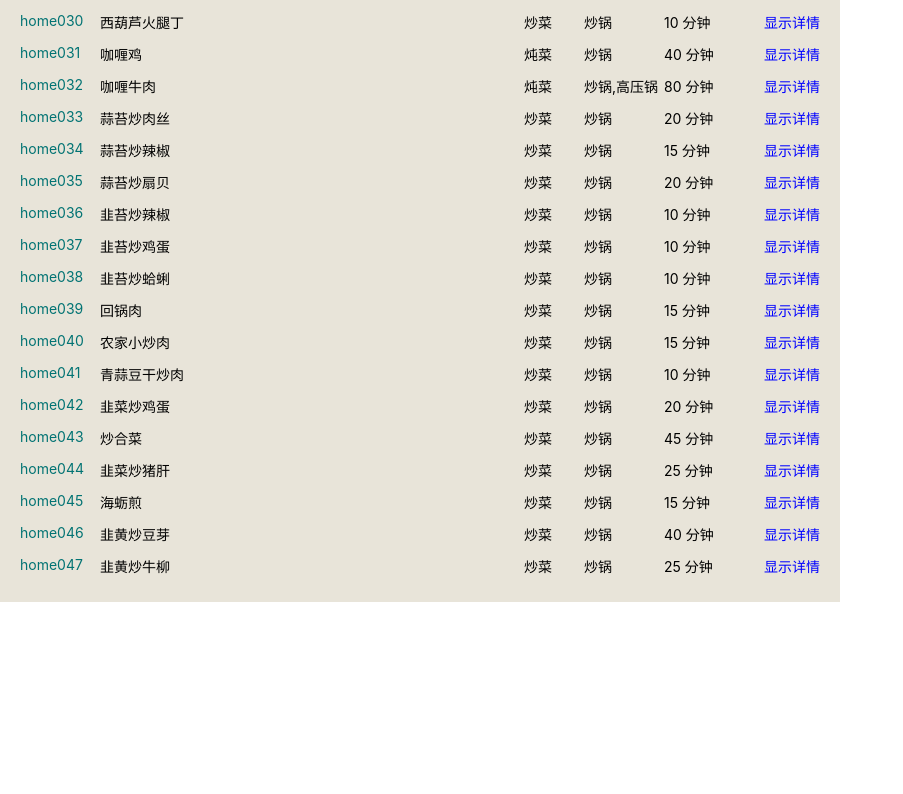
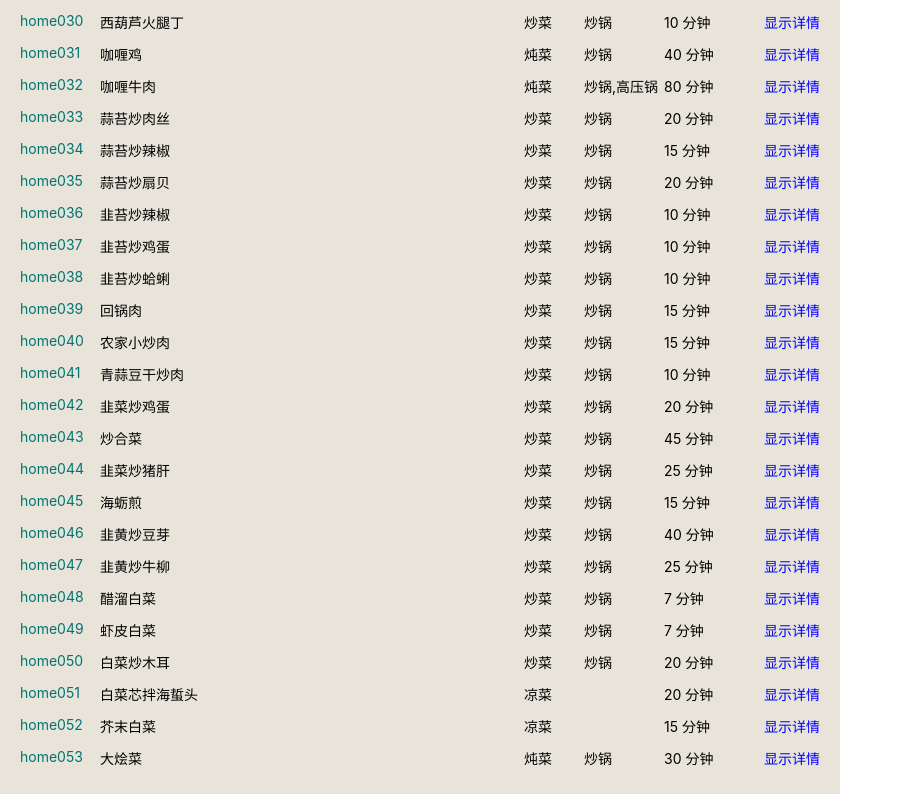
Before and after one commit to utopia2046/menu4today, a React app: page /list in a window 1280 px wide. Shown: the part 1034-1828 px from the top of the page, without its empty margins (0-903 px from the left). Before the commit the page ends 1636 px from the top, so only its background shows below. Built offline with nearby package versions, Linux system fonts and the light colour scheme.

Commit message:
update 231019

```diff
--- a/src/recipes/homemade.js
+++ b/src/recipes/homemade.js
@@ -1780,13 +1780,229 @@ export const homemade = [
         'tags': ['快手菜'],
         'warnings': [''],
     },
+    {
+        'id': 'home048',
+        'name': '醋溜白菜',
+        'ingrds0': [
+            {
+                'name': '白菜',
+                'amount': '几片',
+            },
+        ],
+        'ingrds1': [
+            {
+                'name': '大葱',
+                'amount': '1段',
+            },
+            {
+                'name': '干红辣椒',
+                'amount': '2-3根',
+                'optional': true,
+            },
+        ],
+        'prepDurInMin': 2,
+        'prepSteps': [
+            '白菜棒子斜刀片成薄片',
+            '大葱切葱花',
+            '干红辣椒去籽去蒂剪成段',
+        ],
+        'cookDurInMin': 5,
+        'cookSteps': [
+            '葱花、辣椒炝锅',
+            '下白菜帮子翻炒断生，烹醋，加一勺盐调味出锅',
+        ],
+        'comments': '',
+        'utensil': '炒锅',
+        'category': '炒菜',
+        'tags': ['快手菜', '冬天', '素菜'],
+        'warnings': [''],
+    },
+    {
+        'id': 'home049',
+        'name': '虾皮白菜',
+        'ingrds0': [
+            {
+                'name': '白菜',
+                'amount': '几片',
+            },
+        ],
+        'ingrds1': [
+            {
+                'name': '大葱',
+                'amount': '1段',
+            },
+            {
+                'name': '虾皮',
+                'amount': '1小把',
+            },
+        ],
+        'prepDurInMin': 2,
+        'prepSteps': [
+            '白菜撕成小片',
+            '大葱切葱花',
+        ],
+        'cookDurInMin': 5,
+        'cookSteps': [
+            '葱花、虾皮炝锅',
+            '下白菜翻炒，加盐调味，加一点儿水，盖锅稍微焖一会儿到白菜软熟出锅',
+        ],
+        'comments': '如果喜欢虾酱的话也可以放一小勺，记得虾皮和虾酱都有盐，适量减少放盐的量',
+        'utensil': '炒锅',
+        'category': '炒菜',
+        'tags': ['快手菜', '冬天'],
+        'warnings': [''],
+    },
+    {
+        'id': 'home050',
+        'name': '白菜炒木耳',
+        'ingrds0': [
+            {
+                'name': '白菜',
+                'amount': '几片',
+            },
+            {
+                'name': '黑木耳',
+                'amount': '几朵',
+            },
+        ],
+        'ingrds1': [
+            {
+                'name': '大葱',
+                'amount': '1段',
+            },
+        ],
+        'prepDurInMin': 15,
+        'prepSteps': [
+            '白菜切小片',
+            '黑木耳泡发，去掉老根，撕成小片',
+            '大葱切葱花',
+        ],
+        'cookDurInMin': 5,
+        'cookSteps': [
+            '葱花炝锅',
+            '下白菜和黑木耳翻炒，加盐调味，加一点儿水，盖锅稍微焖一会儿到白菜软熟出锅',
+        ],
+        'comments': '喜欢浓稠口感的人可以最后勾一点儿薄芡，喜欢清爽口感的不勾芡也很好',
+        'utensil': '炒锅',
+        'category': '炒菜',
+        'tags': ['快手菜', '冬天', '素菜'],
+        'warnings': [''],
+    },
+    {
+        'id': 'home051',
+        'name': '白菜芯拌海蜇头',
+        'ingrds0': [
+            {
+                'name': '白菜芯',
+                'amount': '1颗',
+            },
+            {
+                'name': '鲜海蜇头',
+                'amount': '1袋',
+            },
+        ],
+        'ingrds1': [
+            {
+                'name': '大蒜',
+                'amount': '2-3瓣',
+            },
+        ],
+        'prepDurInMin': 15,
+        'prepSteps': [
+            '白菜芯切细丝',
+            '海蜇头切细丝泡去多余盐份，捞出控干',
+            '大蒜捣成泥，加一勺生抽、两勺老醋、半勺香油调成味汁',
+        ],
+        'cookDurInMin': 5,
+        'cookSteps': [
+            '白菜芯和海蜇丝浇上味汁拌匀装盘',
+        ],
+        'comments': '',
+        'utensil': '',
+        'category': '凉菜',
+        'tags': ['快手菜', '冬天', '素菜', '凉菜'],
+        'warnings': ['口气预警'],
+    },
+    {
+        'id': 'home052',
+        'name': '芥末白菜',
+        'ingrds0': [
+            {
+                'name': '白菜',
+                'amount': '几片',
+            },
+        ],
+        'ingrds1': [
+            {
+                'name': '黄芥末酱',
+                'amount': '1大勺',
+            },
+        ],
+        'prepDurInMin': 10,
+        'prepSteps': [
+            '白菜切细丝，加盐稍微腌一会儿，攥去多余水分',
+        ],
+        'cookDurInMin': 5,
+        'cookSteps': [
+            '白菜丝加一大勺黄芥末酱，拌匀装盘',
+        ],
+        'comments': '觉得黄芥末酱不够辣的，还可以再滴几滴芥末油',
+        'utensil': '',
+        'category': '凉菜',
+        'tags': ['快手菜', '冬天', '素菜', '凉菜'],
+        'warnings': ['口气预警'],
+    },
+    {
+        'id': 'home053',
+        'name': '大烩菜',
+        'ingrds0': [
+            {
+                'name': '白菜',
+                'amount': '几片',
+            },
+            {
+                'name': '豆腐',
+                'amount': '1小块',
+            },
+            {
+                'name': '粉条',
+                'amount': '1小把',
+            },
+            {
+                'name': '炸肉丸',
+                'amount': '几颗',
+                'link': 'prck002',
+            },
+            {
+                'name': '胡萝卜',
+                'amount': '半根',
+            },
+            {
+                'name': '香菇',
+                'amount': '4-5朵',
+            },
+        ],
+        'ingrds1': [],
+        'prepDurInMin': 20,
+        'prepSteps': [
+            '白菜撕成小片',
+            '豆腐切小块，加盐泡一会儿去豆腥味',
+            '粉条泡发',
+            '炸肉丸对半剖开',
+            '胡萝卜切片',
+            '香菇撕成小块',
+        ],
+        'cookDurInMin': 10,
+        'cookSteps': [
+            '葱花炝锅，下香菇和胡萝卜炒软，加一大碗水，有高汤或炖肉汤更好，下白菜帮子、豆腐、粉条、丸子煮熟，加盐调味，下白菜叶子煮软，撒白胡椒、香油提味出锅',
+        ],
+        'comments': '大烩菜里什么都可以加，各种绿叶菜比如茼蒿、生菜、黄心菜、奶白菜，炸丸子换成鱼丸或者小酥肉也可以，豆腐可以换成冻豆腐或油豆泡，各种蘑菇都可以往里放，主打一个来者不拒，喧腾热闹',
+        'utensil': '炒锅',
+        'category': '炖菜',
+        'tags': ['冬天'],
+        'warnings': [],
+    },
     /*
-    白菜
-        醋溜白菜
-        虾皮白菜
-        白菜炒木耳
-        白菜心拌海蜇头
-        大烩菜
     油菜
         香菇油菜
     茼蒿
```
